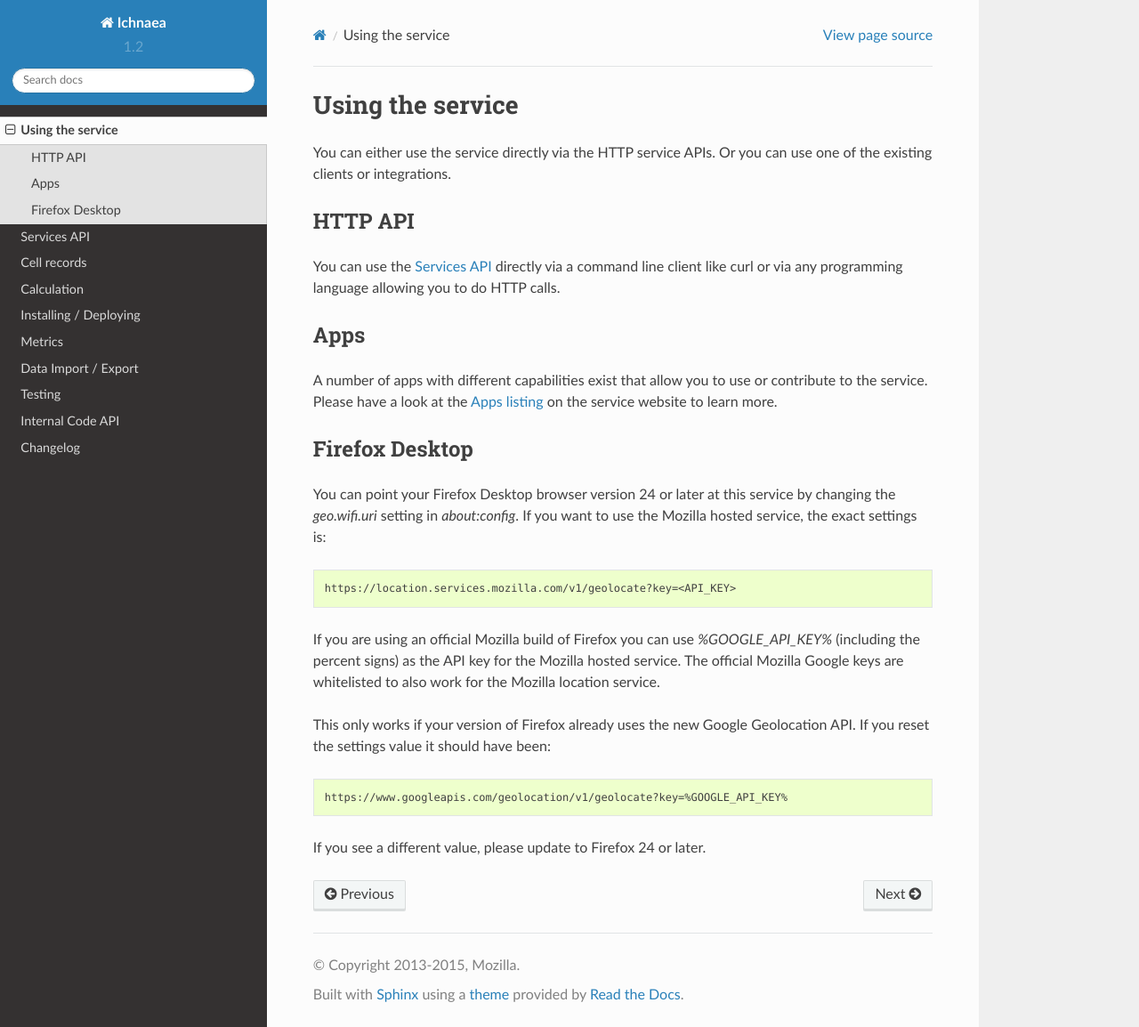
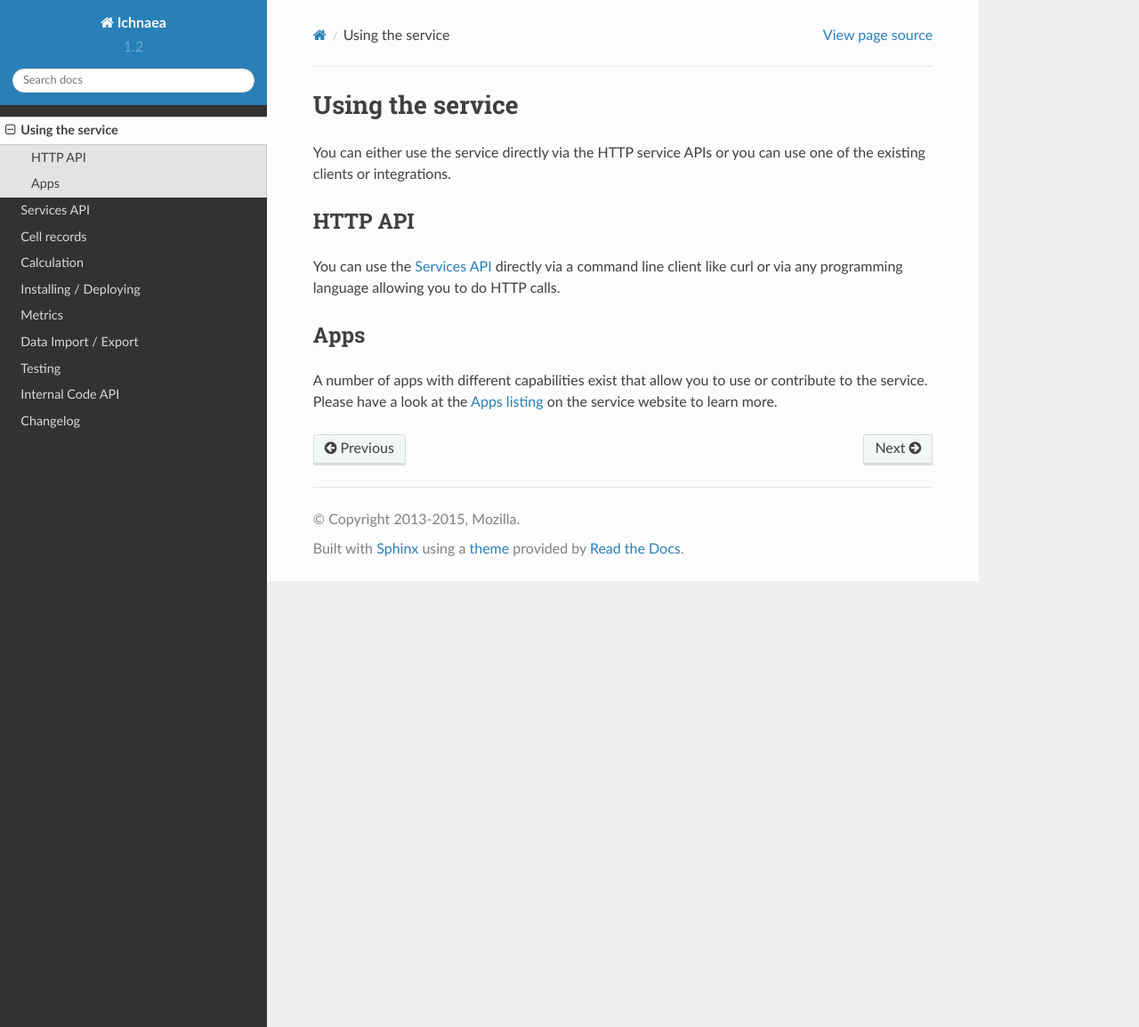
Before and after one commit to mozilla/ichnaea, a Sphinx documentation site: the page built from docs/usage.rst, in a window 1280 px wide and 1154 px high. Shown: the whole window at 89% size. Built offline with Sphinx 7.4.7 and the Read the Docs theme 2.0.0, drawn with Linux system fonts in a browser that asks for light colours.

Commit message:
Update Firefox desktop `geo.wifi.uri` docs.

```diff
--- a/docs/usage.rst
+++ b/docs/usage.rst
@@ -4,8 +4,8 @@
 Using the service
 =================
 
-You can either use the service directly via the HTTP service APIs.
-Or you can use one of the existing clients or integrations.
+You can either use the service directly via the HTTP service APIs
+or you can use one of the existing clients or integrations.
 
 
 HTTP API
@@ -22,25 +22,3 @@ A number of apps with different capabilities exist that allow you to use
 or contribute to the service. Please have a look at the
 `Apps listing <https://location.services.mozilla.com/apps>`_ on the service
 website to learn more.
-
-
-Firefox Desktop
----------------
-
-You can point your Firefox Desktop browser version 24 or later at this service
-by changing the `geo.wifi.uri` setting in `about:config`.
-If you want to use the Mozilla hosted service, the exact settings is::
-
-    https://location.services.mozilla.com/v1/geolocate?key=<API_KEY>
-
-If you are using an official Mozilla build of Firefox you can use
-`%GOOGLE_API_KEY%` (including the percent signs) as the API key for the
-Mozilla hosted service. The official Mozilla Google keys are whitelisted
-to also work for the Mozilla location service.
-
-This only works if your version of Firefox already uses the new Google
-Geolocation API. If you reset the settings value it should have been::
-
-    https://www.googleapis.com/geolocation/v1/geolocate?key=%GOOGLE_API_KEY%
-
-If you see a different value, please update to Firefox 24 or later.
```
Also changed, not shown: 1 other file.
